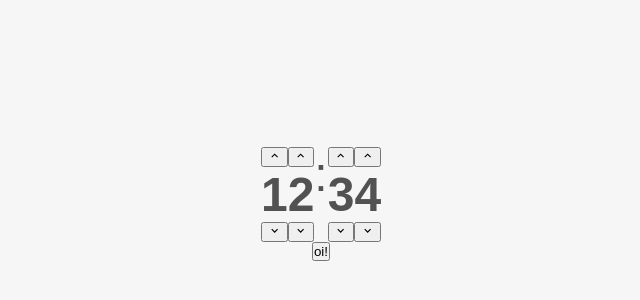
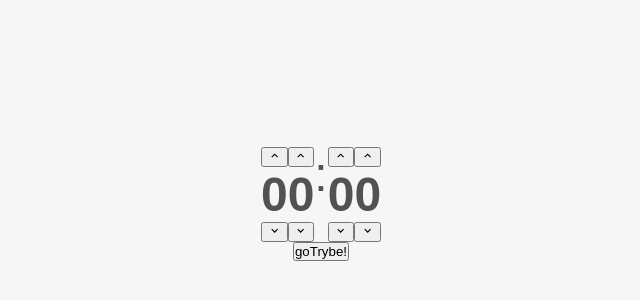
Before and after one commit to RenzoSev/typescript-countdown, a React (Create React App) app: page / in a window 1280 px wide. Shown: the part 196-496 px from the top of the page, without its empty margins (319-959 px from the left). Built offline with nearby package versions, Linux system fonts and the light colour scheme.

Commit message:
feat: time reset when less than 0 and more than 9

```diff
--- a/src/App.tsx
+++ b/src/App.tsx
@@ -1,11 +1,17 @@
 /* eslint-disable no-unused-vars */
 
-import React, { useState } from 'react';
+import React, { useEffect, useState, useRef } from 'react';
 import Countdown from 'react-countdown';
 import SetCountdown from './components/SetCountdown';
 
 import Section from './styles';
 
+import {
+  convertDecAndUnit,
+  convertMinToMili,
+  convertSecToMili,
+} from './utils/convertTime';
+import fixTheTimeToDisplay from './utils/changeTimeToDisplay';
 import { CountdownTypes, setTimeInfoTypes } from './types';
 
 import GlobalStyle from './styles/global';
@@ -14,10 +20,10 @@ const App: React.FC = () => {
   const [playCountDown, setPlayCount] = useState(false);
   const getPlayCount = (playcount: boolean) => setPlayCount(!playcount);
 
-  const [decMinutes, setDecMinutes] = useState(1);
-  const [unitMinutes, setUnitMinutes] = useState(2);
-  const [decSeconds, setDecSeconds] = useState(3);
-  const [unitSeconds, setUnitSeconds] = useState(4);
+  const [decMinutes, setDecMinutes] = useState(0);
+  const [unitMinutes, setUnitMinutes] = useState(0);
+  const [decSeconds, setDecSeconds] = useState(0);
+  const [unitSeconds, setUnitSeconds] = useState(0);
   const handleClickTime = (setTimeInfos: setTimeInfoTypes) => {
     const { setTime, symbol, time } = setTimeInfos;
     const setTimeOperations: {[key: string]: number} = {
@@ -26,7 +32,8 @@ const App: React.FC = () => {
     };
 
     const operationResult = setTimeOperations[symbol];
-    setTime(operationResult);
+    const fixTimeResult = fixTheTimeToDisplay(operationResult);
+    setTime(fixTimeResult);
   };
   const dataTime = {
     minutes: {
@@ -49,6 +56,17 @@ const App: React.FC = () => {
         setUnit: setUnitSeconds,
       },
     },
+  };
+  const getCountdownTime = () => {
+    const minutes = convertDecAndUnit(decMinutes, unitMinutes);
+    const seconds = convertDecAndUnit(decSeconds, unitSeconds);
+
+    const filteredTime = {
+      minutes: convertMinToMili(minutes),
+      seconds: convertSecToMili(seconds),
+    };
+
+    return filteredTime.minutes + filteredTime.seconds;
   };
 
   const Completionist = () => <span>VQV!</span>;
@@ -75,6 +93,30 @@ const App: React.FC = () => {
     return <span>{timer}</span>;
   };
 
+  // const previousState = {
+  //   decMinutes,
+  //   unitMinutes,
+  //   decSeconds,
+  //   unitSeconds,
+  // };
+  // const usePrevious = <T extends unknown>(value: T): T | undefined => {
+  //   const ref = useRef<T>();
+  //   useEffect(() => {
+  //     ref.current = value;
+  //   });
+  //   return ref.current;
+  // };
+  // const checkOldState = () => {
+  //   const oldState = usePrevious(previousState);
+  //   console.log(unitSeconds);
+  //   console.log(oldState?.unitSeconds);
+  //   if (unitSeconds === 0 && oldState?.unitSeconds === 9) {
+  //     setDecSeconds(decSeconds + 1);
+  //     setUnitSeconds(0.1);
+  //   }
+  // };
+  // checkOldState();
+
   const checkWhatWillBeRender = () => {
     if (!playCountDown) {
       return (
@@ -86,7 +128,7 @@ const App: React.FC = () => {
     }
     return (
       <Countdown
-        date={Date.now() + 3000}
+        date={Date.now() + getCountdownTime()}
         renderer={renderer}
         autoStart={playCountDown}
       />
@@ -102,7 +144,7 @@ const App: React.FC = () => {
           type="button"
           onClick={() => getPlayCount(playCountDown)}
         >
-          oi!
+          {playCountDown ? 'stop' : 'goTrybe!'}
         </button>
       </Section>
     </div>
--- a/src/components/SetCountdown/index.tsx
+++ b/src/components/SetCountdown/index.tsx
@@ -1,5 +1,4 @@
 /* eslint-disable no-unused-vars */
-
 import React, { useState, Dispatch, SetStateAction } from 'react';
 
 import {
@@ -7,8 +6,7 @@ import {
   MdKeyboardArrowDown,
 } from 'react-icons/md';
 
-import { propsTypes, timeTypes, objTimeTypes } from './types';
-import { setTimeInfoTypes } from '../../types';
+import { propsTypes, timeTypes } from './types';
 
 import Section from './styles';
 
@@ -22,7 +20,6 @@ export default function SetCountdown(propsTime : propsTypes) {
 
   const renderCountDown = (time: timeTypes) => {
     const { dec, unit } = time;
-
     const clickTime = {
       clickDec: {
         more: getTimeObj(dec.setDec, dec.dec, '+'),
@@ -33,7 +30,6 @@ export default function SetCountdown(propsTime : propsTypes) {
         less: getTimeObj(unit.setUnit, unit.unit, '-'),
       },
     };
-
     const { clickDec, clickUnit } = clickTime;
 
     return (
--- a/src/components/SetCountdown/types.ts
+++ b/src/components/SetCountdown/types.ts
@@ -38,8 +38,3 @@ export type timeTypes = {
     setUnit: React.Dispatch<React.SetStateAction<number>>;
   }
 }
-
-export type objTimeTypes = {
-  time: number;
-  setTime: React.Dispatch<React.SetStateAction<number>>;
-}
--- /dev/null
+++ b/src/utils/changeTimeToDisplay.ts
@@ -0,0 +1,7 @@
+const fixTheTimeToDisplay = (time: number) => {
+  if (time > 9) return 0;
+  if (time < 0) return 9;
+  return time;
+};
+
+export default fixTheTimeToDisplay;
--- /dev/null
+++ b/src/utils/convertTime.ts
@@ -0,0 +1,5 @@
+export const convertDecAndUnit = (dec: number, unit: number) => dec * 10 + unit;
+
+export const convertMinToMili = (minutes: number) => minutes * 60000;
+
+export const convertSecToMili = (seconds: number) => seconds * 1000;
```
